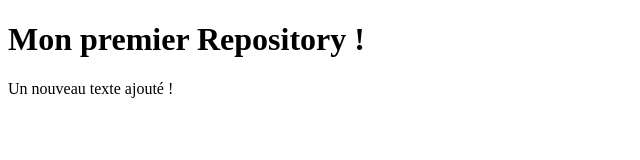
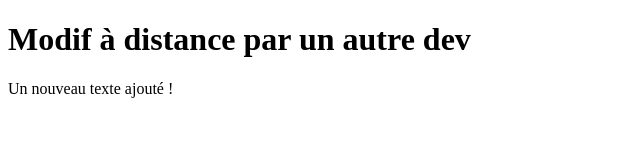
Before and after one commit to mahedes/cours-git-b2dev2025, a plain HTML site: page index.html in a window 1280 px wide. Shown: the whole page, without its empty margins (0-640 px from the left). Drawn offline with Linux system fonts and the light colour scheme.

Commit message:
Update index.html

```diff
--- a/index.html
+++ b/index.html
@@ -8,7 +8,7 @@
 </head>
 
 <body>
-  <h1>Mon premier Repository !</h1>
+  <h1>Modif à distance par un autre dev</h1>
   <p> Un nouveau texte ajouté ! </p>
 
 </body>
```
